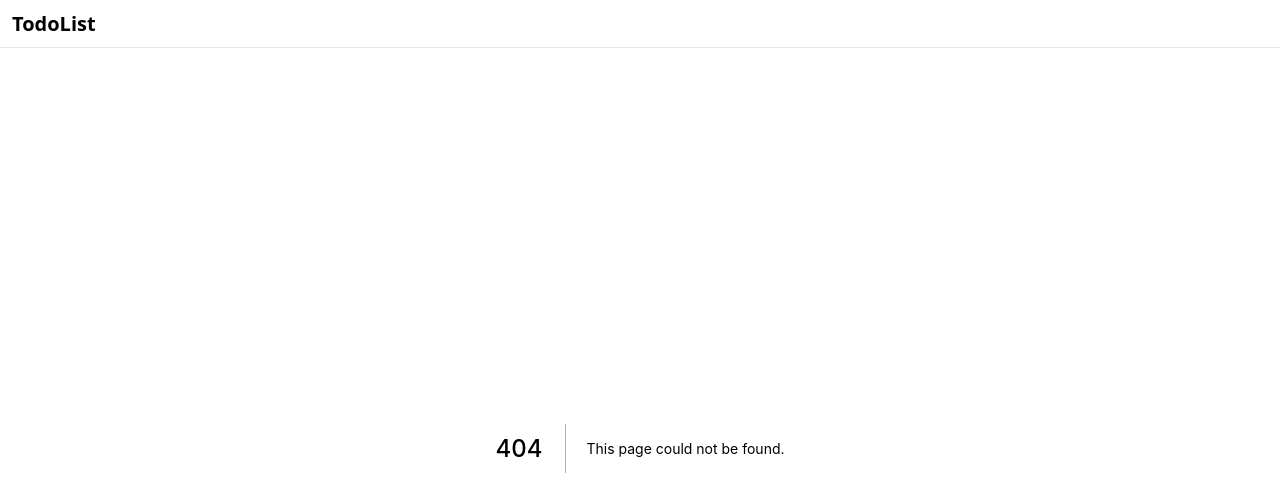
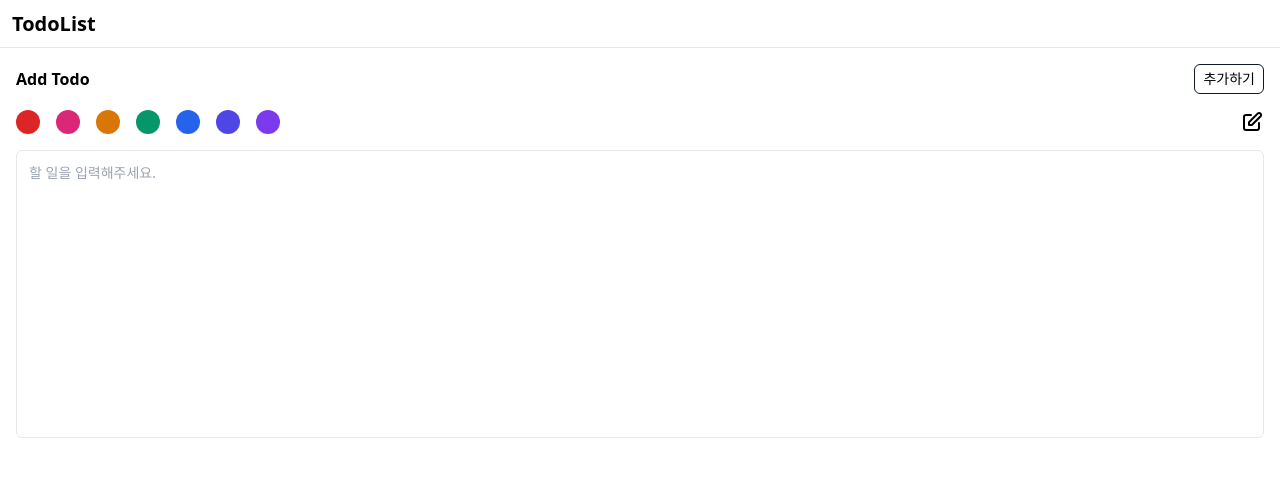
Before and after one commit to dev-t2/expo-todo-calendar, a Next.js app: page /todo in a window 1280 px wide. Before the commit this address had no page. Shown: the top 496 px of the page. Built offline with nearby package versions, Linux system fonts and the light colour scheme.

Commit message:
Create Todo Tailwind CSS Update

```diff
--- /dev/null
+++ b/components/CreateTodo.tsx
@@ -0,0 +1,73 @@
+import { memo, useCallback, useState } from 'react';
+
+const colors = ['red', 'pink', 'yellow', 'green', 'blue', 'indigo', 'purple'];
+
+const CreateTodo: React.FC = () => {
+  const [selectedColor, setSelectedColor] = useState('');
+  const [text, setText] = useState('');
+
+  const onClick = useCallback(
+    (color) => () => {
+      setSelectedColor(color);
+    },
+    []
+  );
+
+  const onChange = useCallback((e) => {
+    setText(e.target.value);
+  }, []);
+
+  return (
+    <div className="p-4">
+      <div className="flex justify-between items-center">
+        <h2 className="font-semibold">Add Todo</h2>
+        <button className="py-1 px-2 border border-solid border-gray-900 rounded-md focus:outline-none text-sm">
+          추가하기
+        </button>
+      </div>
+
+      <div className="mt-4 flex justify-between">
+        <div className="flex">
+          {colors.map((color, index) => (
+            <button
+              key={index}
+              className={`bg-${color}-600 w-6 h-6 mr-4 rounded-full focus:outline-none ${
+                selectedColor === color ? `ring-2 ring-${color}-400` : ''
+              }`}
+              onClick={onClick(color)}
+            />
+          ))}
+        </div>
+
+        <div>
+          <svg
+            className="svg"
+            xmlns="http://www.w3.org/2000/svg"
+            fill="none"
+            viewBox="0 0 24 24"
+            stroke="currentColor"
+            onClick={() => {}}
+          >
+            <path
+              strokeLinecap="round"
+              strokeLinejoin="round"
+              strokeWidth="2"
+              d="M11 5H6a2 2 0 00-2 2v11a2 2 0 002 2h11a2 2 0 002-2v-5m-1.414-9.414a2 2 0 112.828 2.828L11.828 15H9v-2.828l8.586-8.586z"
+            />
+          </svg>
+        </div>
+      </div>
+
+      <div>
+        <textarea
+          className="w-full h-72 mt-4 rounded-md border border-gray-200 p-3 resize-none focus:outline-none text-sm"
+          value={text}
+          placeholder="할 일을 입력해주세요."
+          onChange={onChange}
+        />
+      </div>
+    </div>
+  );
+};
+
+export default memo(CreateTodo);
--- a/components/TodoList.tsx
+++ b/components/TodoList.tsx
@@ -1,6 +1,6 @@
 import { memo, useCallback, useMemo, useState } from 'react';
 
-import { ColorType, TodosType } from '../types/todo';
+import { ColorType, TodoType, TodosType } from '../types/todo';
 import { checkTodoAPI } from '../lib/api';
 
 const TodoList: React.FC<TodosType> = ({ todos }) => {
@@ -8,7 +8,9 @@ const TodoList: React.FC<TodosType> = ({ todos }) => {
 
   const todosColor = useMemo(
     () =>
-      updatedTodos.reduce((colors: ColorType, todo) => {
+      updatedTodos.reduce((colors: ColorType, todo: TodoType) => {
+        console.log(todo.color);
+
         return {
           ...colors,
           [todo.color]: ++colors[todo.color] || 1,
@@ -32,7 +34,7 @@ const TodoList: React.FC<TodosType> = ({ todos }) => {
 
   return (
     <div>
-      <div className="border-bottom">
+      <div>
         <div className="border-bottom p-3">
           <div className="text-base mb-2 font-semibold">
             TODO<span className="ml-2">{updatedTodos.length}개</span>
@@ -62,8 +64,9 @@ const TodoList: React.FC<TodosType> = ({ todos }) => {
                 <div className="flex mr-3">
                   {todo.checked ? (
                     <>
+                      <div>
                         <svg
-                        className="w-6 mr-3 text-red-900 cursor-pointer"
+                          className="svg mr-3 text-red-900"
                           xmlns="http://www.w3.org/2000/svg"
                           fill="none"
                           viewBox="0 0 24 24"
@@ -76,9 +79,11 @@ const TodoList: React.FC<TodosType> = ({ todos }) => {
                             d="M19 7l-.867 12.142A2 2 0 0116.138 21H7.862a2 2 0 01-1.995-1.858L5 7m5 4v6m4-6v6m1-10V4a1 1 0 00-1-1h-4a1 1 0 00-1 1v3M4 7h16"
                           />
                         </svg>
+                      </div>
 
+                      <div>
                         <svg
-                        className="w-6 text-green-900 cursor-pointer"
+                          className="svg text-green-900"
                           xmlns="http://www.w3.org/2000/svg"
                           fill="none"
                           viewBox="0 0 24 24"
@@ -92,6 +97,7 @@ const TodoList: React.FC<TodosType> = ({ todos }) => {
                             d="M5 13l4 4L19 7"
                           />
                         </svg>
+                      </div>
                     </>
                   ) : (
                     <button
--- a/data/todos.json
+++ b/data/todos.json
@@ -1 +1,8 @@
-[{"id":1,"text":"마트가서 장보기","color":"red","checked":false},{"id":2,"text":"수학 숙제하기","color":"pink","checked":true},{"id":3,"text":"코딩하기","color":"yellow","checked":false},{"id":4,"text":"넥스트 공부하기","color":"green","checked":true},{"id":5,"text":"요리 연습하기","color":"blue","checked":false},{"id":6,"text":"분리 수거하기","color":"indigo","checked":true}]
+[
+  { "id": 1, "text": "마트가서 장보기", "color": "red", "checked": true },
+  { "id": 2, "text": "수학 숙제하기", "color": "pink", "checked": false },
+  { "id": 3, "text": "코딩하기", "color": "yellow", "checked": true },
+  { "id": 4, "text": "넥스트 공부하기", "color": "green", "checked": false },
+  { "id": 5, "text": "요리 연습하기", "color": "blue", "checked": true },
+  { "id": 6, "text": "분리 수거하기", "color": "indigo", "checked": false }
+]
--- /dev/null
+++ b/pages/todo.tsx
@@ -0,0 +1,10 @@
+import { memo } from 'react';
+import { NextPage } from 'next';
+
+import CreateTodo from '../components/CreateTodo';
+
+const Todo: NextPage = () => {
+  return <CreateTodo />;
+};
+
+export default memo(Todo);
--- a/styles/tailwind.css
+++ b/styles/tailwind.css
@@ -5,4 +5,8 @@
   @apply border-b border-solid border-gray-200;
 }
 
+.svg {
+  @apply w-6 cursor-pointer;
+}
+
 @tailwind utilities;
```
Lines whose indentation alone changed are shown as unchanged.
